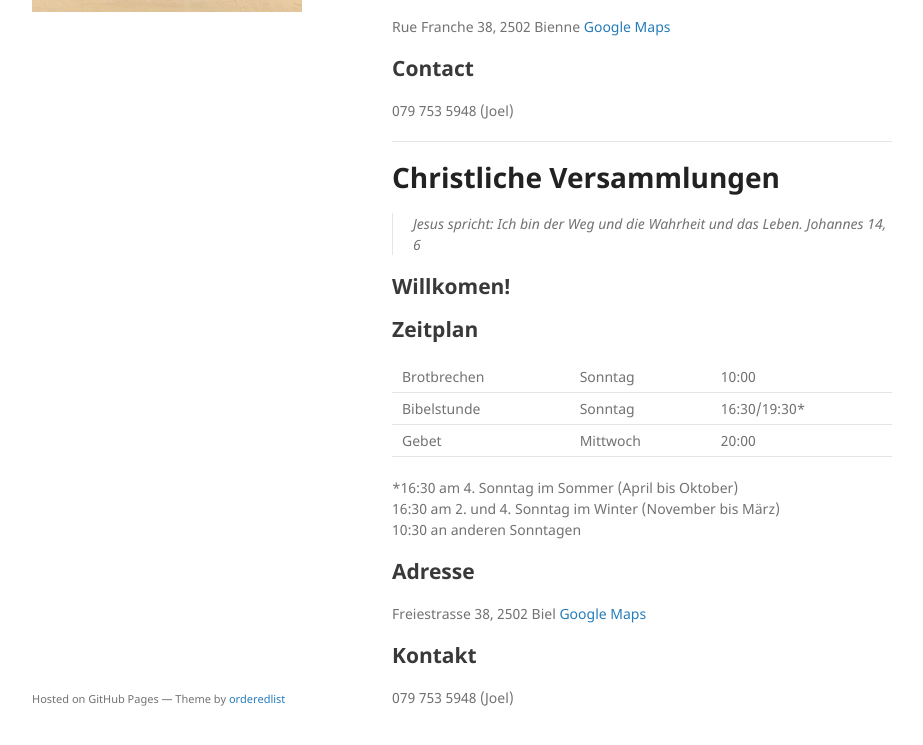
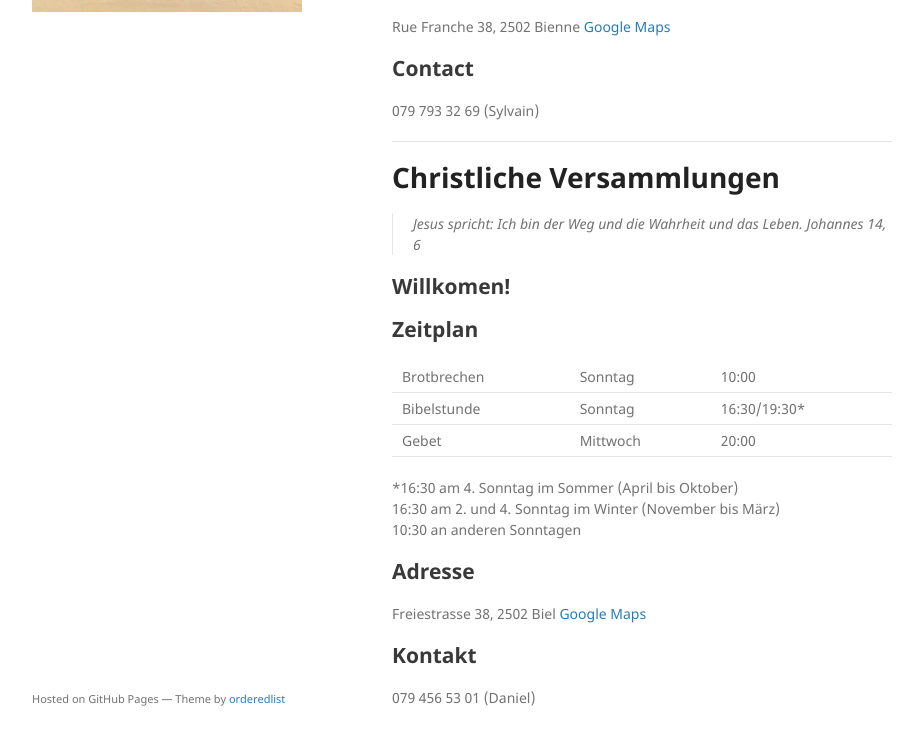
Before and after one commit to gitjo7265/rf38, a Jekyll site: the page built from index.md, in a window 1280 px wide and 1240 px high. Shown: the part 462-1207 px from the top of the window, without its empty margins (178-1101 px from the left). Built offline with Jekyll 4.4.1, drawn with Linux system fonts in a browser that asks for light colours; our own code applies the rules of GitHub Pages for plain Markdown files.

Commit message:
Update index.md

```diff
--- a/index.md
+++ b/index.md
@@ -24,7 +24,7 @@ layout: default
 Rue Franche 38, 2502 Bienne [Google Maps](https://www.google.ch/maps/place/Rue+Franche+38,+2502+Bienne)
 
 ## Contact
-079 753 5948 (Joel)
+079 793 32 69 (Sylvain)
 
 * * *
 
@@ -50,4 +50,4 @@ Rue Franche 38, 2502 Bienne [Google Maps](https://www.google.ch/maps/place/Rue+F
 Freiestrasse 38, 2502 Biel [Google Maps](https://www.google.ch/maps/place/Rue+Franche+38,+2502+Bienne)
 
 ## Kontakt
-079 753 5948 (Joel)
+079 456 53 01 (Daniel)
```
